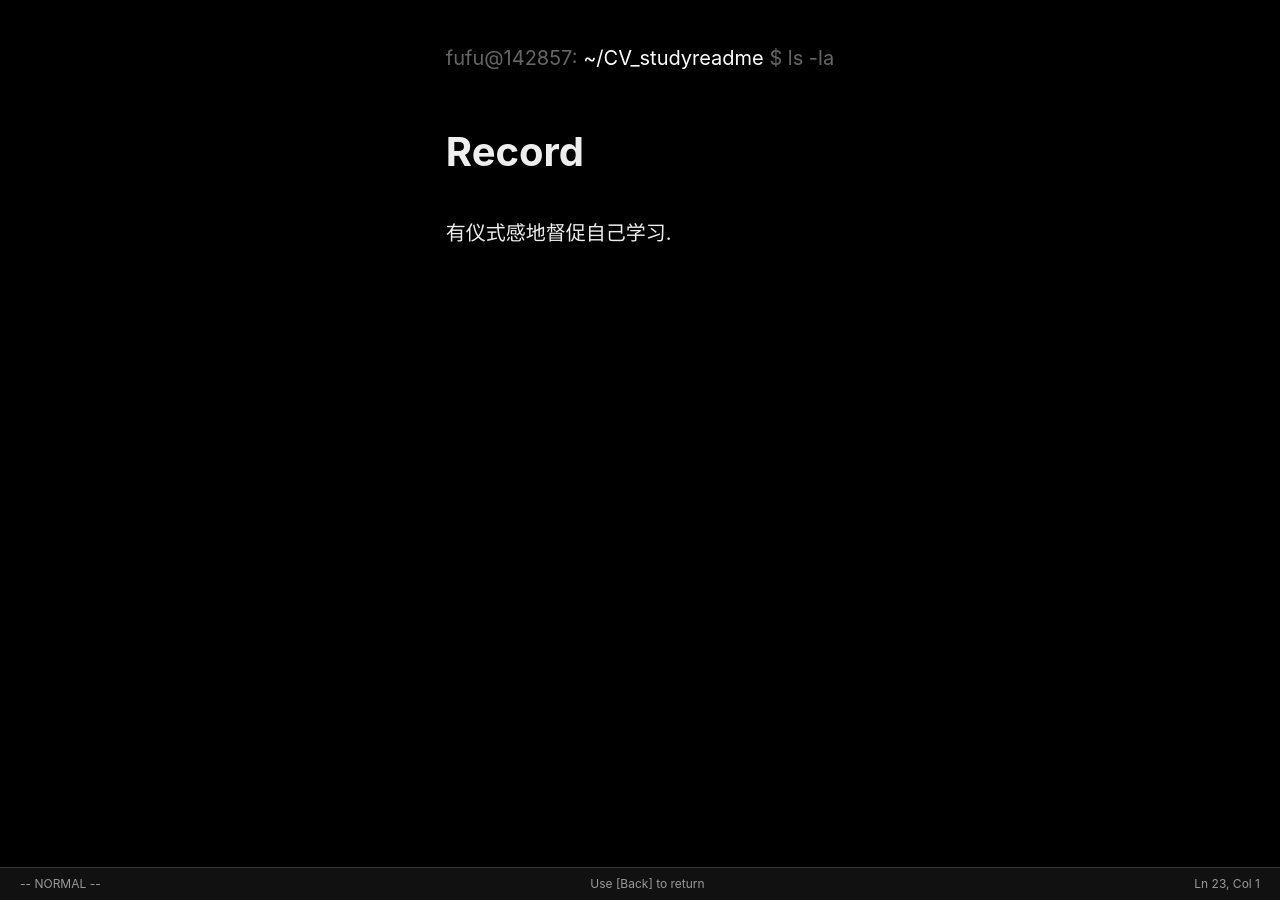
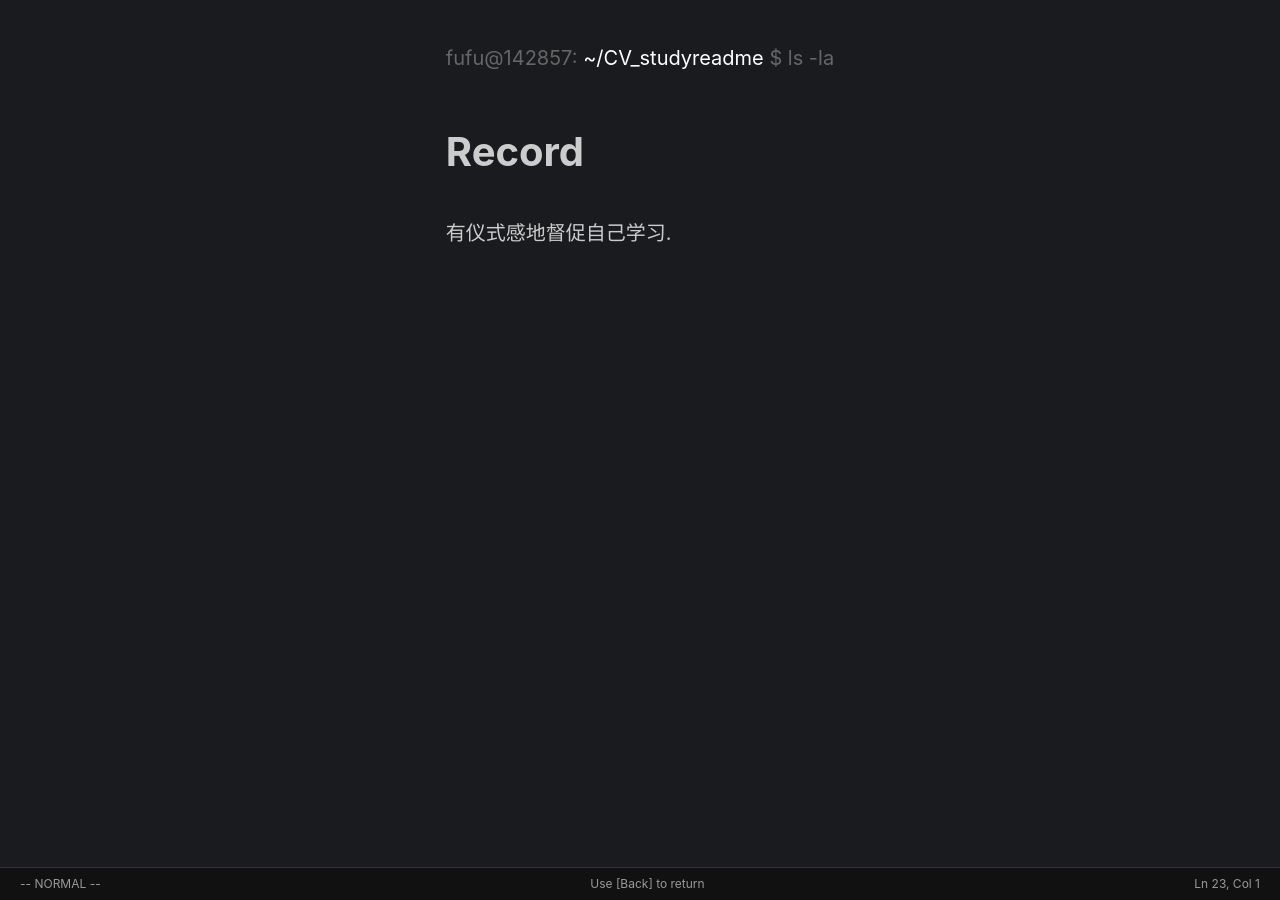
Before and after one commit to Fufu142857/fufu142857.github.io, a Jekyll site: the page built from CV_study/readme.md, in a window 1280 px wide. Built offline with Jekyll 4.4.1, drawn with Linux system fonts in a browser that asks for light colours; a style sheet for code colours, icons or effects is not loaded.

Commit message:
Update style.scss

```diff
--- a/assets/css/style.scss
+++ b/assets/css/style.scss
@@ -8,9 +8,9 @@
 body {
   margin: 0;
   padding: 0;
-  background-color: #000000 !important; /* 死寂黑 */
-  color: #eeeeee !important; /* 灰白字 */
-
+  /* color: #eeeeee !important;*/ /* 灰白字 */
+  background-color: #1a1b1e !important;
+  color: #cccccc !important;
   font-family: 'Hack', -apple-system, BlinkMacSystemFont, "Segoe UI", "PingFang SC", "Microsoft YaHei", sans-serif !important;
   /* letter-spacing: 0.02em; */
   font-size: 20px;
@@ -52,6 +52,7 @@ pre code {
   height: 100vh;
   width: 100%;
   overflow: hidden;
+  background: #000000 !important;
 }
 
 .portal {
@@ -149,7 +150,7 @@ pre code {
 }
 .portal p {
   font-family: 'Hack';
-  color: #999;
+  color: #333;
   margin-top: 10px;
   opacity: 0; /* 平时不显示命令，悬停才显示 */
   transform: translateY(20px);
```
